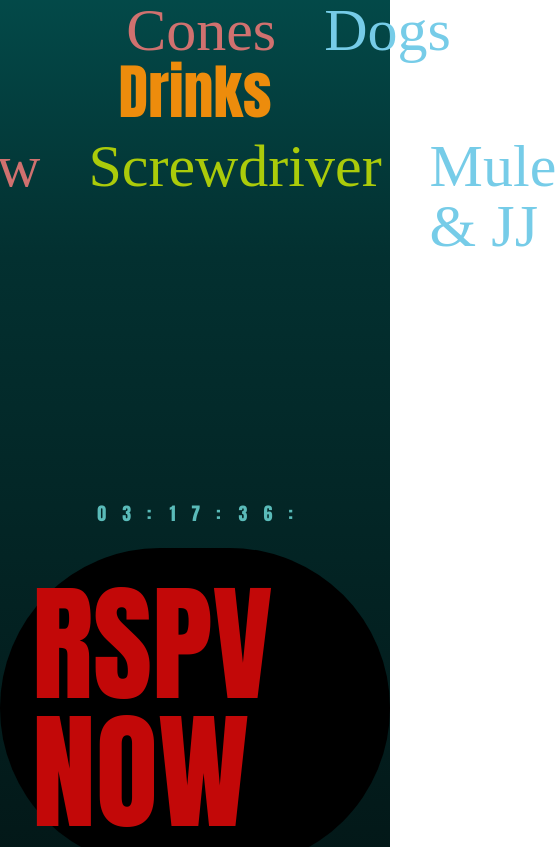
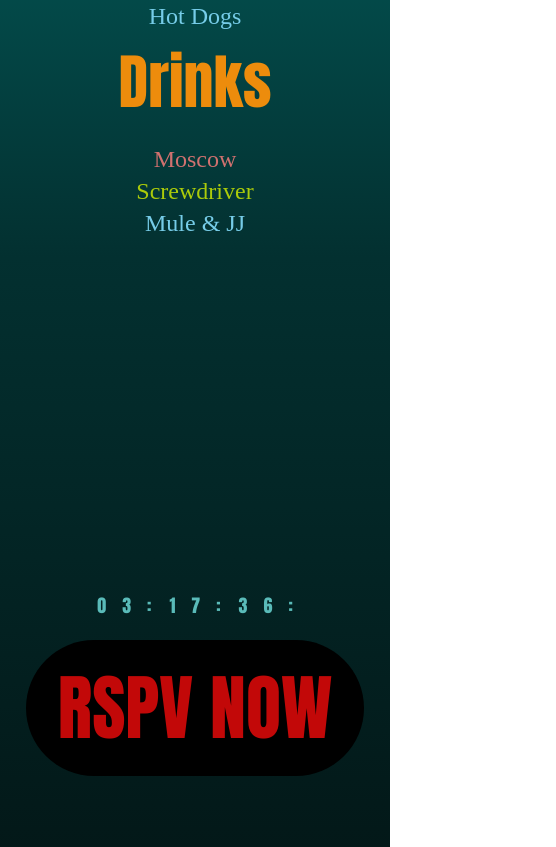
Before and after one commit to houstongunter/kappapalooza1, a React (Vite) app: page / in a window 390 px wide. Shown: the part 3000-3847 px from the top of the page, 556 px wide, since content can reach past the window. Built offline with nearby package versions, Linux system fonts and the light colour scheme; a web font is replaced by a local one.

Commit message:
responsiveness

```diff
--- a/src/components/Information.jsx
+++ b/src/components/Information.jsx
@@ -11,7 +11,7 @@ const Section = ({ title, content }) => {
       <p className="text-6xl text-kappa-orangeyellow flex justify-center">
         {title}
       </p>
-      <div className="flex flex-row w-full space-x-12 justify-center pt-3 font-bowlby text-6xl">
+      <div className="flex flex-col lg:flex-row w-full justify-center items-center text-center pt-3 font-bowlby text-2xl lg:text-5xl">
         {content.map((e, idx) => (
           <motion.p
             ref={ref}
@@ -25,7 +25,7 @@ const Section = ({ title, content }) => {
                 transition: { duration: e.duration || 0.5 },
               },
             }}
-            className={`${e.color}`}
+            className={`${e.color} flex flex-col w-full text-justify items-center justify-evenly`}
             key={idx}
           >
             {e.name}
--- a/src/components/RSVP.jsx
+++ b/src/components/RSVP.jsx
@@ -6,7 +6,7 @@ const RSVP = () => {
       <div className="pb-3">
         <Countdown />
       </div>
-        <a href="https://posh.vip/e/kappapalooza-24" className="text-9xl text-kappa-red rounded-full p-8 bg-black">
+        <a href="https://posh.vip/e/kappapalooza-24" className="text-7xl lg:text-9xl text-kappa-red rounded-full p-8 bg-black">
           RSPV NOW
         </a>
     </div>
```
